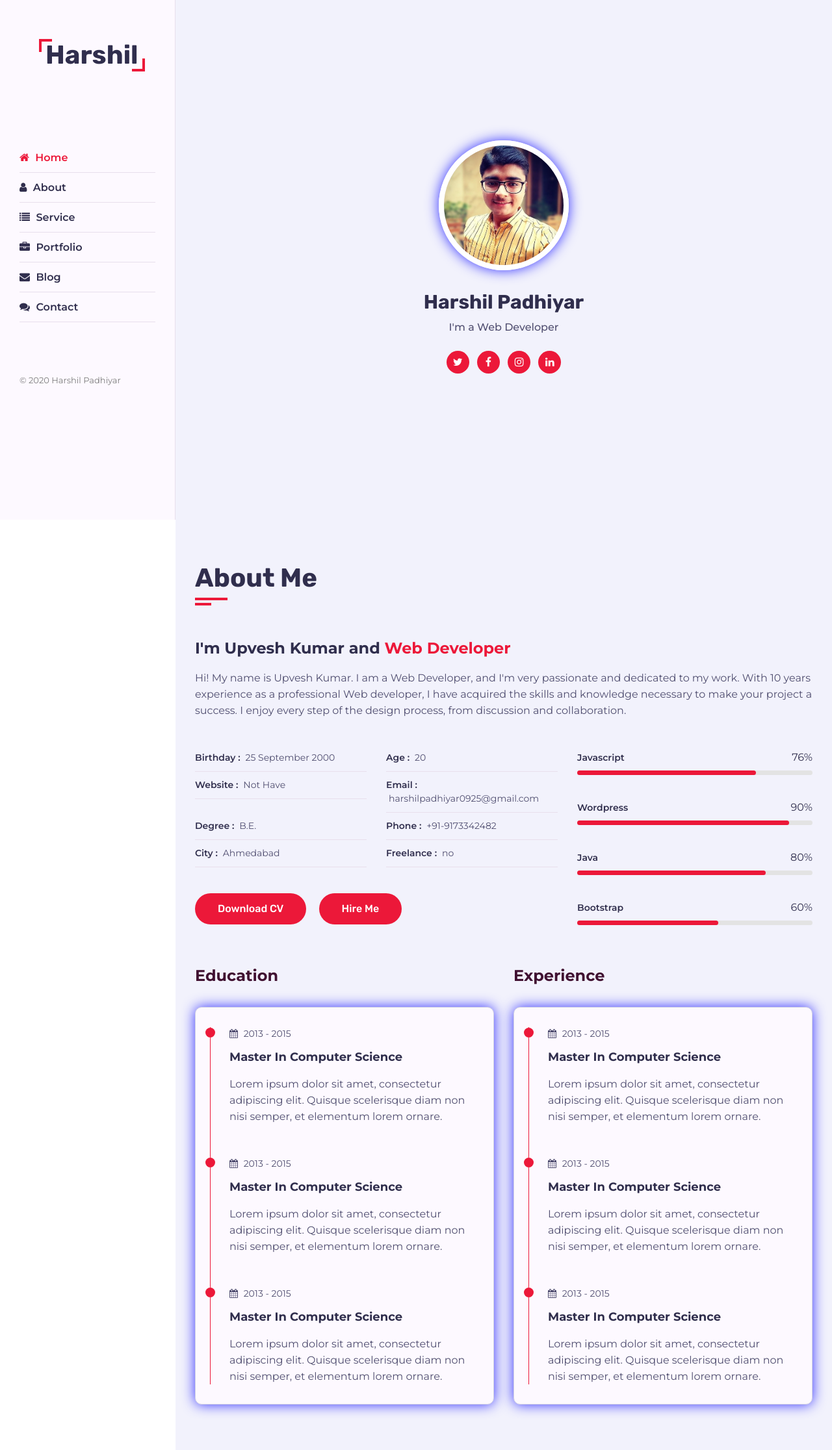
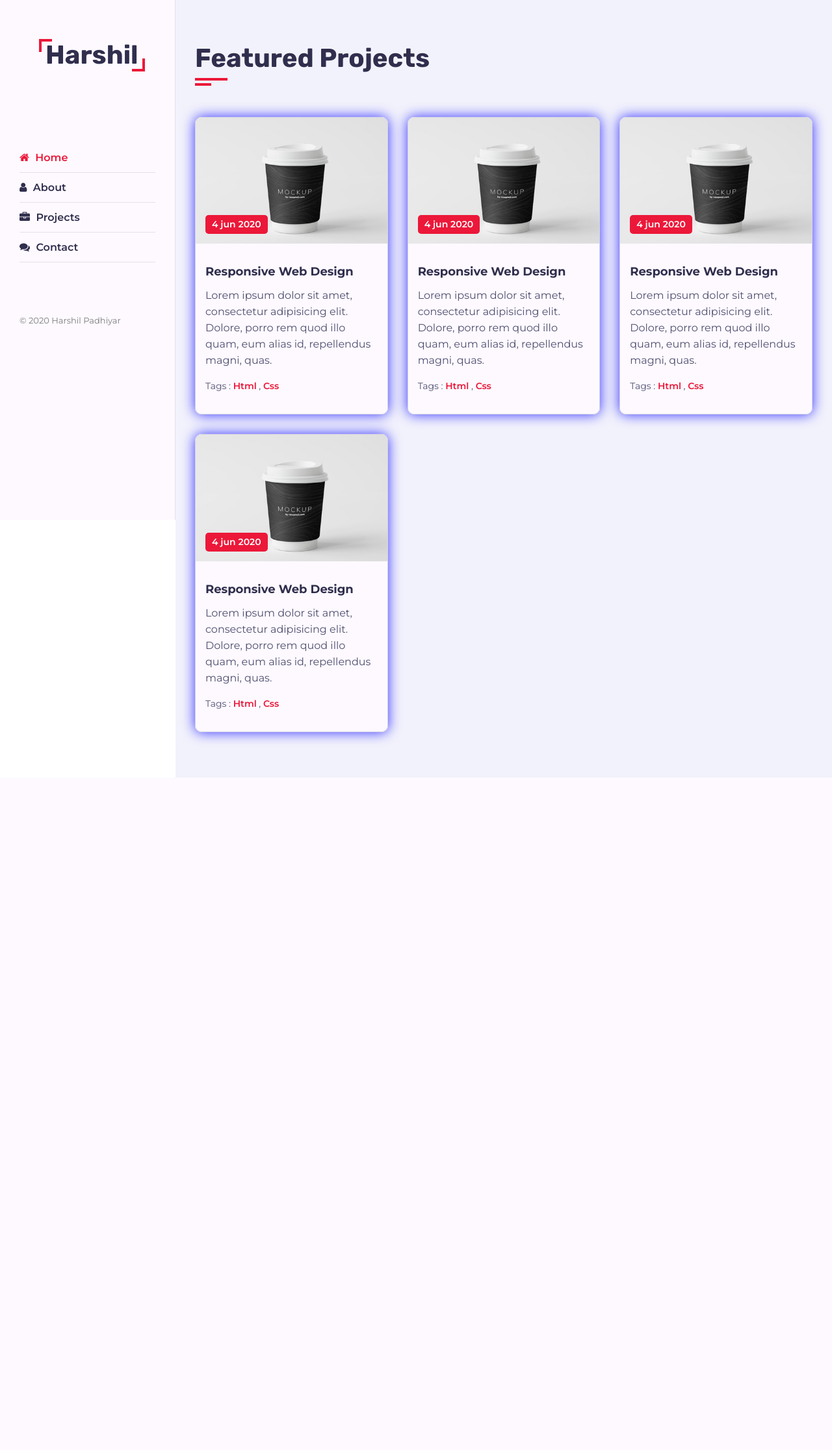
Before and after one commit to harshilphs/portfolio, a PHP site: page / in a window 1280 px wide. Shown: the whole page at 65% size. After the commit the page ends 1149 px from the top, so only its background shows below. Run offline with PHP 8.4, Linux system fonts and the light colour scheme.

Commit message:
project page completed

```diff
--- a/css/skins/pink.css
+++ b/css/skins/pink.css
@@ -10,7 +10,8 @@
 
 .aside .nav li a:hover,
 .aside .nav li a.active,
-.about .about-content .about-text h3 span{
+.about .about-content .about-text h3 span,
+.project .project-item-inner .project-info .project-tags a{
     color: #ec1839;
 }
 
@@ -23,6 +24,7 @@
 .btn,
 .about .about-content .skills .skill-item .progress-in,
 .about .about-content .timeline .timeline-item::before,
-.about .about-content .timeline .circle-dot{
+.about .about-content .timeline .circle-dot,
+.project .project-item-inner .project-image .project-date{
     background-color: #ec1839;
 }
--- a/css/style.css
+++ b/css/style.css
@@ -510,3 +510,82 @@
     color: #504e70;
     margin: 0;
 }
+
+.project .container{
+    padding-bottom: 40px;
+}
+
+.project .project-item{
+    flex: 0 0 33.33%;
+    max-width: 33.33%;
+    margin-bottom: 30px;
+}
+
+.project .project-item-inner{
+    border-radius: 10px;
+    overflow: hidden;
+    border: 1px solid #d4d4e3;
+}
+
+.project .project-item-inner .project-image{
+    position: relative;
+    overflow: hidden;
+}
+
+.project .project-item-inner .project-image img{
+    width: 100%;
+    display: block;
+    -webkit-transition: all 0.5s ease;
+    transition: all 0.5s ease;
+}
+
+.project .project-item-inner:hover .project-image img{
+    -webkit-transform: scale(1.1);
+    transform: scale(1.1);
+}
+
+.project .project-item-inner .project-image .project-date{
+    position: absolute;
+    padding: 4px 10px;
+    border-radius: 5px;
+    color: #ffffff;
+    font-weight: 600;
+    font-size: 14px;
+    left: 15px;
+    bottom: 15px;
+}
+
+.project .project-item-inner .project-info{
+    padding: 30px 15px;
+    background-color: #fdf9ff;
+}
+
+.project .project-item-inner .project-info .project-title{
+    font-size: 18px;
+    font-weight: 700;
+    color: #302e4d;
+    text-transform: capitalize;
+    margin-bottom: 10px;
+
+}
+
+.project .project-item-inner .project-info .project-description{
+    font-size: 16px;
+    line-height: 25px;
+    color: #504e70;
+    font-weight: 400;
+    margin-bottom: 15px;
+}
+.project .project-item-inner .project-info .project-tags{
+    font-size: 14px;
+    line-height: 25px;
+    color: #504e70;
+    font-weight: 400;
+    text-transform: capitalize;
+}
+
+.project .project-item-inner .project-info .project-tags a{
+    text-decoration: none;
+    font-weight: 600;
+
+}
--- a/index.html
+++ b/index.html
@@ -22,9 +22,7 @@
       <ul class="nav">
         <li><a href="#" class="active"><i class="fa fa-home"></i> Home</a></li>
         <li><a href="#"><i class="fa fa-user"></i> About</a></li>
-        <li><a href="#"><i class="fa fa-list"></i> Service</a></li>
-        <li><a href="#"><i class="fa fa-briefcase"></i> Portfolio</a></li>
-        <li><a href="#"><i class="fa fa-envelope"></i> Blog</a></li>
+        <li><a href="#"><i class="fa fa-briefcase"></i> Projects</a></li>
         <li><a href="#"><i class="fa fa-comments"></i> Contact</a></li>
       </ul>
       <div class="copyright-text">
@@ -33,7 +31,7 @@
     </div>
 
     <div class="main-content">
-      <section class="home section">
+      <section class="home section hidden">
         <div class="container">
           <div class="intro">
             <img src="images/about.jpeg" alt="profile" class="shadow-dark">
@@ -49,7 +47,7 @@
         </div>
       </section>
 
-      <div class="about section">
+      <section class="about section hidden">
         <div class="container">
           <div class="row">
             <div class="section-title padd-15">
@@ -218,8 +216,6 @@
                           <p class="timeline-text">Lorem ipsum dolor sit amet, consectetur adipiscing elit.
                             Quisque scelerisque diam non nisi semper, et elementum lorem ornare.</p>
                         </div>
-
-
                       </div>
                     </div>
                   </div>
@@ -228,7 +224,81 @@
             </div>
           </div>
         </div>
-      </div>
+      </section>
+
+      <section class="project section">
+        <div class="container">
+          <div class="row">
+            <div class="section-title padd-15">
+              <h2>Featured Projects</h2>
+            </div>
+          </div>
+          <div class="row">
+
+            <div class="project-item padd-15">
+              <div class="project-item-inner shadow-dark">
+                <div class="project-image">
+                  <img src="images/blog/1.jpg" alt="project image">
+                  <div class="project-date">4 jun 2020</div>
+                </div>
+                <div class="project-info">
+                  <h4 class="project-title">Responsive Web Design</h4>
+                  <p class="project-description">Lorem ipsum dolor sit amet, consectetur adipisicing elit. Dolore, porro rem quod illo
+                    quam, eum alias id, repellendus magni, quas.</p>
+                  <p class="project-tags">Tags : <a href="#">Html</a> , <a href="#">css</a></p>
+                </div>
+              </div>
+            </div>
+
+            <div class="project-item padd-15">
+              <div class="project-item-inner shadow-dark">
+                <div class="project-image">
+                  <img src="images/blog/1.jpg" alt="project image">
+                  <div class="project-date">4 jun 2020</div>
+                </div>
+                <div class="project-info">
+                  <h4 class="project-title">Responsive Web Design</h4>
+                  <p class="project-description">Lorem ipsum dolor sit amet, consectetur adipisicing elit. Dolore, porro rem quod illo
+                    quam, eum alias id, repellendus magni, quas.</p>
+                  <p class="project-tags">Tags : <a href="#">Html</a> , <a href="#">css</a></p>
+                </div>
+              </div>
+            </div>
+
+            <div class="project-item padd-15">
+              <div class="project-item-inner shadow-dark">
+                <div class="project-image">
+                  <img src="images/blog/1.jpg" alt="project image">
+                  <div class="project-date">4 jun 2020</div>
+                </div>
+                <div class="project-info">
+                  <h4 class="project-title">Responsive Web Design</h4>
+                  <p class="project-description">Lorem ipsum dolor sit amet, consectetur adipisicing elit. Dolore, porro rem quod illo
+                    quam, eum alias id, repellendus magni, quas.</p>
+                  <p class="project-tags">Tags : <a href="#">Html</a> , <a href="#">css</a></p>
+                </div>
+              </div>
+            </div>
+
+            <div class="project-item padd-15">
+              <div class="project-item-inner shadow-dark">
+                <div class="project-image">
+                  <img src="images/blog/1.jpg" alt="project image">
+                  <div class="project-date">4 jun 2020</div>
+                </div>
+                <div class="project-info">
+                  <h4 class="project-title">Responsive Web Design</h4>
+                  <p class="project-description">Lorem ipsum dolor sit amet, consectetur adipisicing elit. Dolore, porro rem quod illo
+                    quam, eum alias id, repellendus magni, quas.</p>
+                  <p class="project-tags">Tags : <a href="#">Html</a> , <a href="#">css</a></p>
+                </div>
+              </div>
+            </div>
+
+          </div>
+        </div>
+      </section>
+
     </div>
   </div>
 </body>
```
